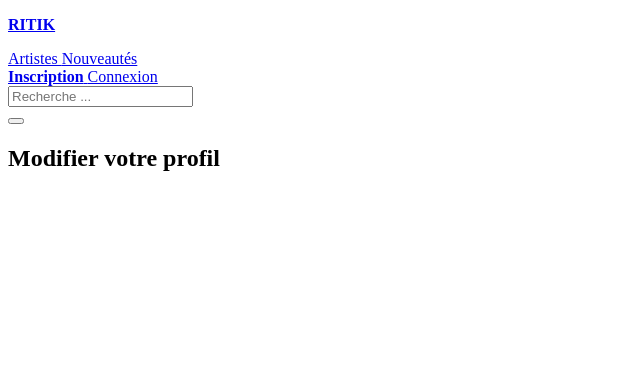
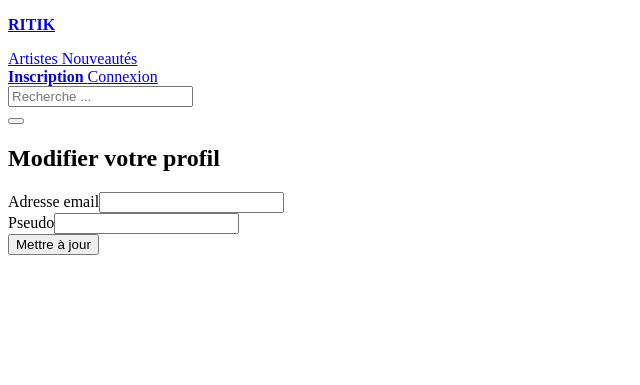
Before and after one commit to MilesMak/sf4, a Symfony app: template templates/user/profile.html.twig in a window 1280 px wide. Shown: the top 385 px of the page, without its empty margins (0-640 px from the left). Run offline with Twig, Linux system fonts and the light colour scheme; the template is opened without the code that fills it, so the values that code supplies are empty; form fields are guessed from the names that the template uses; some libraries are stand-ins or nearby versions.

Commit message:
Finalisation des formulaires d'artistes et de profils

```diff
--- a/src/Form/UserProfileFormType.php
+++ b/src/Form/UserProfileFormType.php
@@ -28,7 +28,7 @@ class UserProfileFormType extends AbstractType
                 'constraints' => [
                     new NotBlank(['message' => 'Veuillez indiquer un pseudo.']),
                     new Regex([
-                        'pattern' => '/^[a-z0-9-_]$/i',
+                        'pattern' => '/^[a-z0-9-_]+$/i',
                         'message' => 'Le pseudo ne peut contenir que des caractères alphanumériques.'
                     ]),
                     new Length([
--- /dev/null
+++ b/templates/includes/flash_message.html.twig
@@ -0,0 +1,8 @@
+{% for type, message_list in app.flashes %}
+    {% for message in message_list %}
+        <div class="notification is-{{ type }}">
+            <button class="delete" onclick="this.parentElement.parentElement.removeChild(this.parentElement);"></button>
+            {{ message }}
+        </div>
+    {% endfor %}
+{% endfor %}
--- a/templates/user/profile.html.twig
+++ b/templates/user/profile.html.twig
@@ -7,5 +7,21 @@
 {% block content %}
     <div class="section">
         <h2 class="title">Modifier votre profil</h2>
+
+        {% include 'includes/flash_message.html.twig' %}
+
+        {{ form_start(profile_form) }}
+            {{ form_row(profile_form.email, {
+                label: 'Adresse email'
+            }) }}
+
+            {{ form_row(profile_form.pseudo, {
+                label: 'Pseudo'
+            }) }}
+
+            <button class="button is-primary is-fullwidth" type="submit">
+                Mettre à jour
+            </button>
+        {{ form_end(profile_form) }}
     </div>
 {% endblock %}
```
Also changed, not shown: src/Controller/UserProfileController.php (+18 -4 lines).
